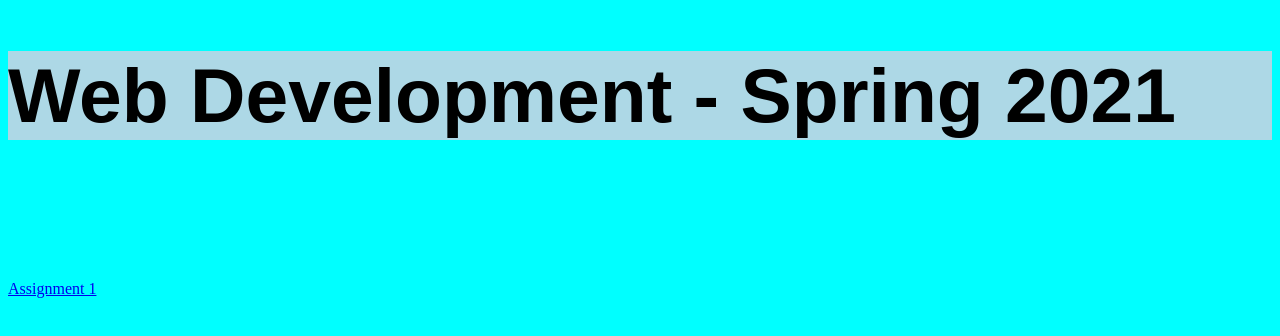
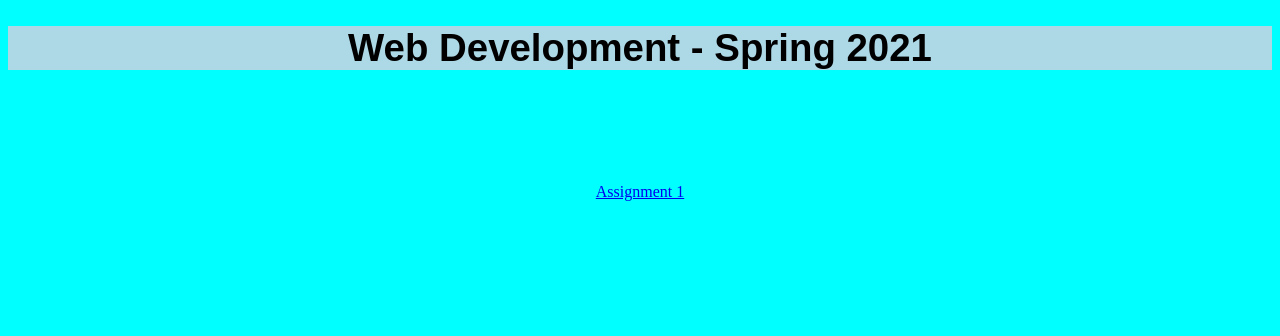
Before and after one commit to Joshuapro/Joshuapro.github.io, a plain HTML site: page index.html in a window 1280 px wide. Drawn offline with Linux system fonts and the light colour scheme.

Commit message:
initial commit

```diff
--- a/index.html
+++ b/index.html
@@ -4,16 +4,16 @@
 <head>
     <title> Site</title>
 </head>
-<body style="background-color:aqua">
-    <h1 style="font-size: 6vw;font-family:Arial, Helvetica, sans-serif;background-color:lightblue;">
+<body style="background-color:aqua;text-align: center">
+    <h1 style="font-size: 3vw;font-family:Arial, Helvetica, sans-serif;background-color:lightblue;">
         Web Development - Spring 2021
     </h1>
 
     <br><br><br><br>
     <p>
-        <a href = "assignment_1/assignment1.html">
+        <section><a href = "assignment_one/assignment1.html">
             Assignment 1
-        </a>
+        </a></section>
     </p>
 </body>
 </html>
```
Also changed, not shown: assignment_one/assignment1.html (renamed from Assignment_1/assignment1.html), assignment_one/image3.png (renamed from Assignment_1/image3.png), 7 other files.
